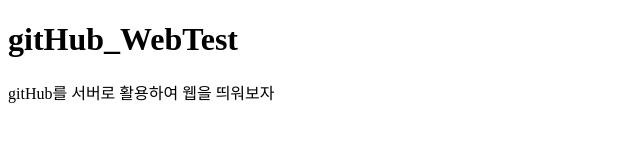
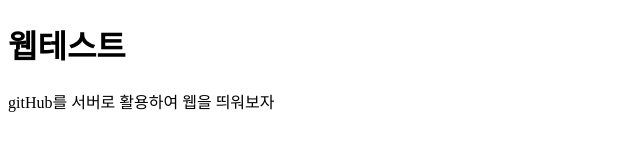
Before and after one commit to StringType/webTest, a plain HTML site: page index.html in a window 1280 px wide. Shown: the whole page, without its empty margins (0-640 px from the left). Drawn offline with Linux system fonts and the light colour scheme.

Commit message:
Update index.html

```diff
--- a/index.html
+++ b/index.html
@@ -7,7 +7,7 @@
     </title>
   </head>
   <body>
-    <h1>gitHub_WebTest</h1>
+    <h1>웹테스트</h1>
     <p>gitHub를 서버로 활용하여 웹을 띄워보자</p>
   </body>
 </html>
```
